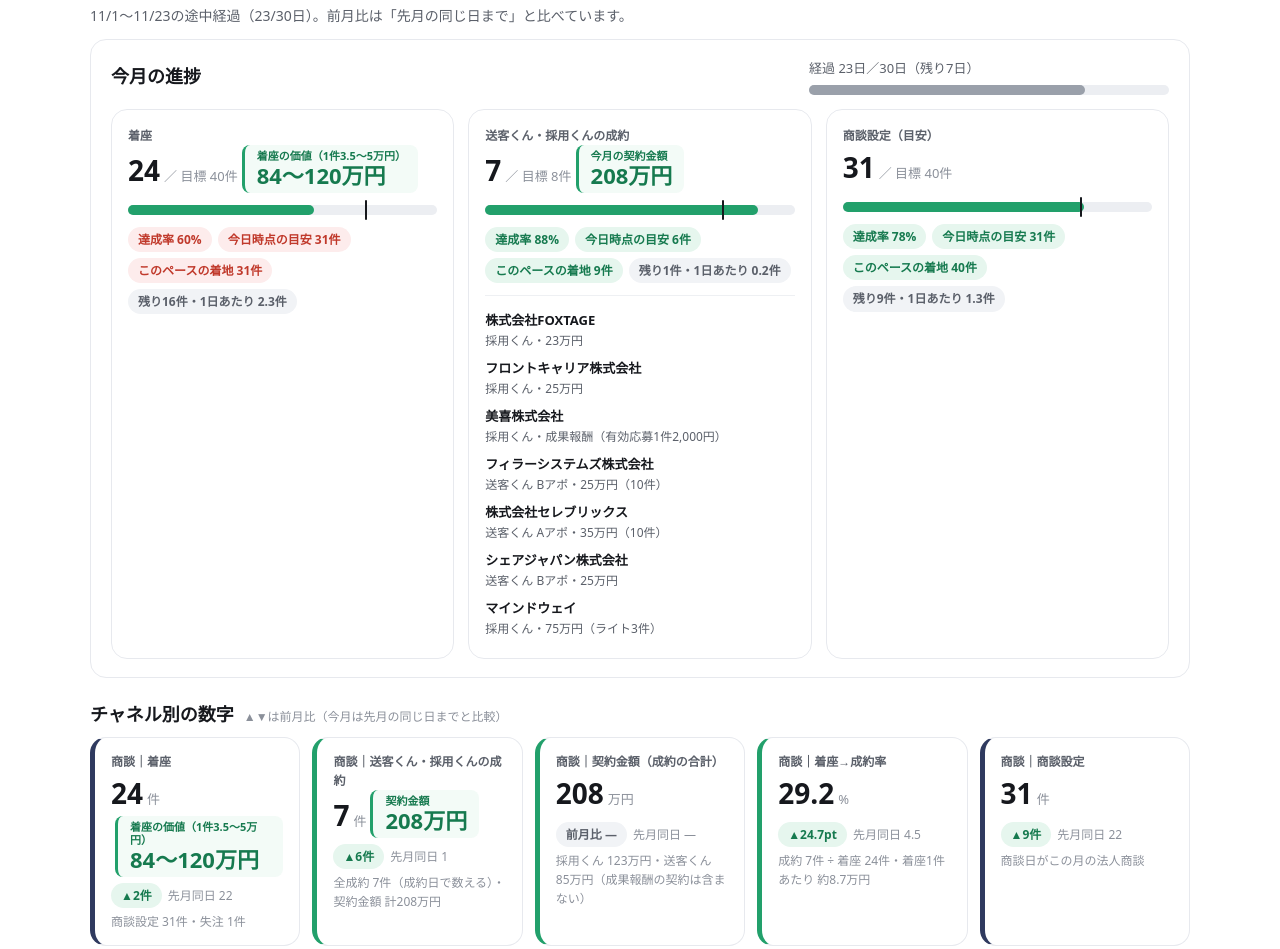
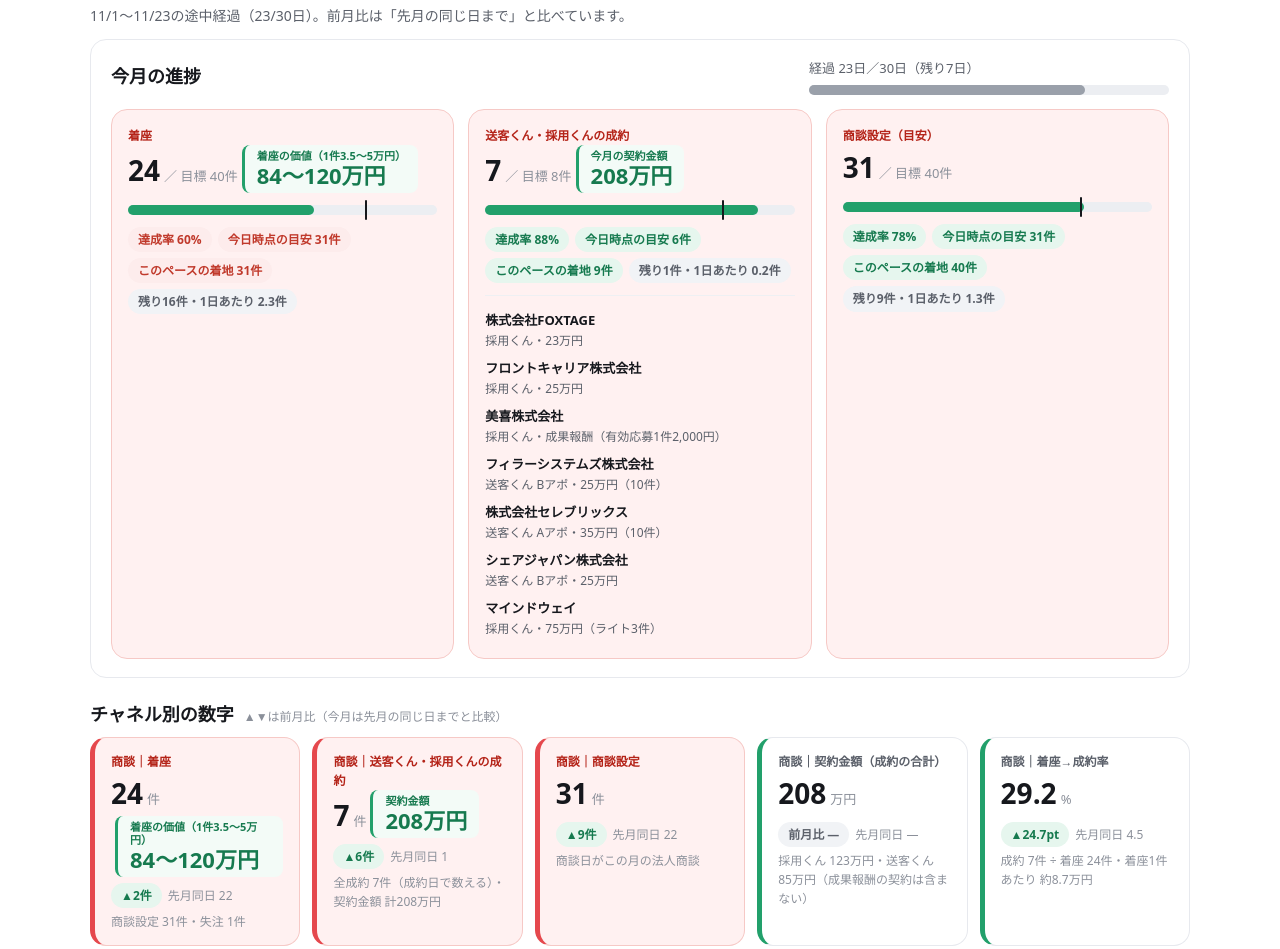
Before and after one commit to Shuji4200/yorisoi, a plain HTML site: page kawamoto/report.html in a window 1280 px wide. Shown: the part 417-1366 px from the top of the page. Drawn offline with nearby package versions, Linux system fonts and the light colour scheme.

Commit message:
定例レポート：着座・成約・商談設定を薄い赤で強調

```diff
--- a/kawamoto/report.html
+++ b/kawamoto/report.html
@@ -54,7 +54,7 @@ html,body{margin:0;background:#fff}body{padding:16px}
 .y-table tr.y-r-sel td{background:#eef7f2;font-weight:700}
 .y-note{margin-top:16px;font-size:12px;color:#8b909a;line-height:1.7}
 .y-won li{display:block!important;padding:4px 0}.y-won li b{display:block}.y-won li span{display:block;text-align:left!important;color:#5b606a;font-size:12px}.y-won{list-style:none;margin:12px 0 0;padding:10px 0 0;border-top:1px solid #eef0f3;font-size:13px}.y-won li{display:flex;justify-content:space-between;gap:10px;padding:4px 0}.y-won li span{color:#5b606a;white-space:nowrap}
-.y-amt{display:inline-flex;flex-direction:column;align-items:flex-start;margin-left:14px;padding:4px 12px;border-left:3px solid #22a06b;background:#f3fbf7;border-radius:8px;vertical-align:bottom;line-height:1.2}.y-amt small{font-size:11px;font-weight:700;color:#167a4f}.y-amt b{font-size:22px!important;font-weight:800;color:#167a4f}
+.y-amt{display:inline-flex;flex-direction:column;align-items:flex-start;margin-left:14px;padding:4px 12px;border-left:3px solid #22a06b;background:#f3fbf7;border-radius:8px;vertical-align:bottom;line-height:1.2}.y-amt small{font-size:11px;font-weight:700;color:#167a4f}.y-amt b{font-size:22px!important;font-weight:800;color:#167a4f}.y-pk.y-key,.y-r-pc{background:#fff1f1!important;border-color:#f6c9c6!important}.y-pk.y-key{border-left-color:#e5484d!important}.y-pk.y-key .y-pk-l{color:#b42318}.y-r-pc .y-pk-l{color:#b42318}
 .y-tabs{display:flex;gap:6px;margin:0 0 14px;padding:6px;background:#f6f7f9;border:1px solid #e7e9ee;border-radius:14px;width:fit-content;max-width:100%;flex-wrap:wrap}
 .y-tabs button{border:0;background:transparent;border-radius:10px;padding:8px 18px;font:inherit;font-size:14px;font-weight:700;color:#5b606a;cursor:pointer}
 .y-tabs button[aria-selected=true]{background:#fff;color:#16181d;box-shadow:0 1px 3px rgba(0,0,0,.08)}
@@ -373,9 +373,9 @@ dash.draw('r-cards', (el) => {
   const cards = [
     ['商談', '着座', 'seated', '件', `商談設定 ${RM.f(r.meetings)}件・失注 ${RM.f(r.lost)}件`, 'navy'],
     ['商談', '送客くん・採用くんの成約', 'won25', '件', `全成約 ${RM.f(r.won)}件（成約日で数える）` + (r.won_amount ? `・契約金額 計${RM.man(r.won_amount)}` : ''), 'green'],
+    ['商談', '商談設定', 'meetings', '件', '商談日がこの月の法人商談', 'navy'],
     ['商談', '契約金額（成約の合計）', 'won_amount', '万円', r.won_amount ? `採用くん ${RM.man(r.won_amount_saiyo)}・送客くん ${RM.man(r.won_amount_soukyaku)}（成果報酬の契約は含まない）` : 'この月の金額は未集計', 'green', (v) => (v == null ? null : Math.round(v / 10000))],
     ['商談', '着座→成約率', 'seat_rate', '%', r.seated ? `成約 ${RM.f(r.won)}件 ÷ 着座 ${RM.f(r.seated)}件` + (r.won_amount ? `・着座1件あたり 約${RM.man(r.won_amount / r.seated)}` : '') : '着座なし', 'green'],
-    ['商談', '商談設定', 'meetings', '件', '商談日がこの月の法人商談', 'navy'],
     ['HP', 'フォーム送信', 'cv', '件', 'GA4キーイベント（営業・求職者も含む）', 'blue'],
     ['HP', '有効な問い合わせ', 'valid_inq', '件', r.valid_inq == null ? 'Gmail連携（10/22）前のため未集計' : `送客くん ${RM.f(r.valid_soukyaku)}・新卒の送客 ${RM.f(r.valid_shinsotsu)}・採用くん ${RM.f(r.valid_saiyo)}・FC ${RM.f(r.valid_fc)}（要確認 ${RM.f(r.valid_check)}件は除く）`, 'blue'],
     ['HP', 'HPセッション', 'sessions', '', 'yorisoi-hr.com 全体', 'blue'],
@@ -386,7 +386,7 @@ dash.draw('r-cards', (el) => {
   ];
   cards.forEach(([ch, name, f, unit, sub, tone, conv]) => {
     const cv = conv || ((v) => v);
-    const c = document.createElement('div'); c.className = 'y-pk t-' + tone;
+    const c = document.createElement('div'); c.className = 'y-pk t-' + tone + (['seated', 'won25', 'meetings'].includes(f) ? ' y-key' : '');
     const l = document.createElement('div'); l.className = 'y-pk-l'; l.textContent = `${ch}｜${name}`;
     const n = document.createElement('div'); n.className = 'y-pk-v';
     const b = document.createElement('b'); b.textContent = RM.f(cv(r[f]));
```
